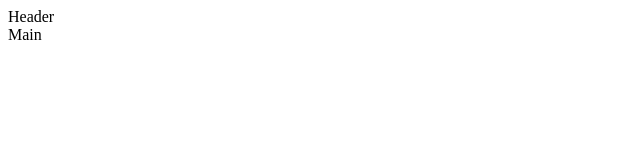
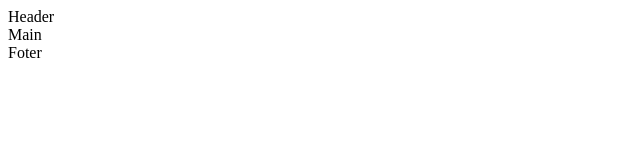
Before and after one commit to Xeniya2609/my-project, a plain HTML site: page index.html in a window 1280 px wide. Shown: the full height of the page, 0-640 px from the left. Drawn offline with Linux system fonts and the light colour scheme.

Commit message:
add footer

```diff
--- a/index.html
+++ b/index.html
@@ -8,6 +8,6 @@
 <body>
   <header>Header</header>
   <main>Main</main>
-  <footer></footer>
+  <footer>Foter</footer>
 </body>
 </html>
```
